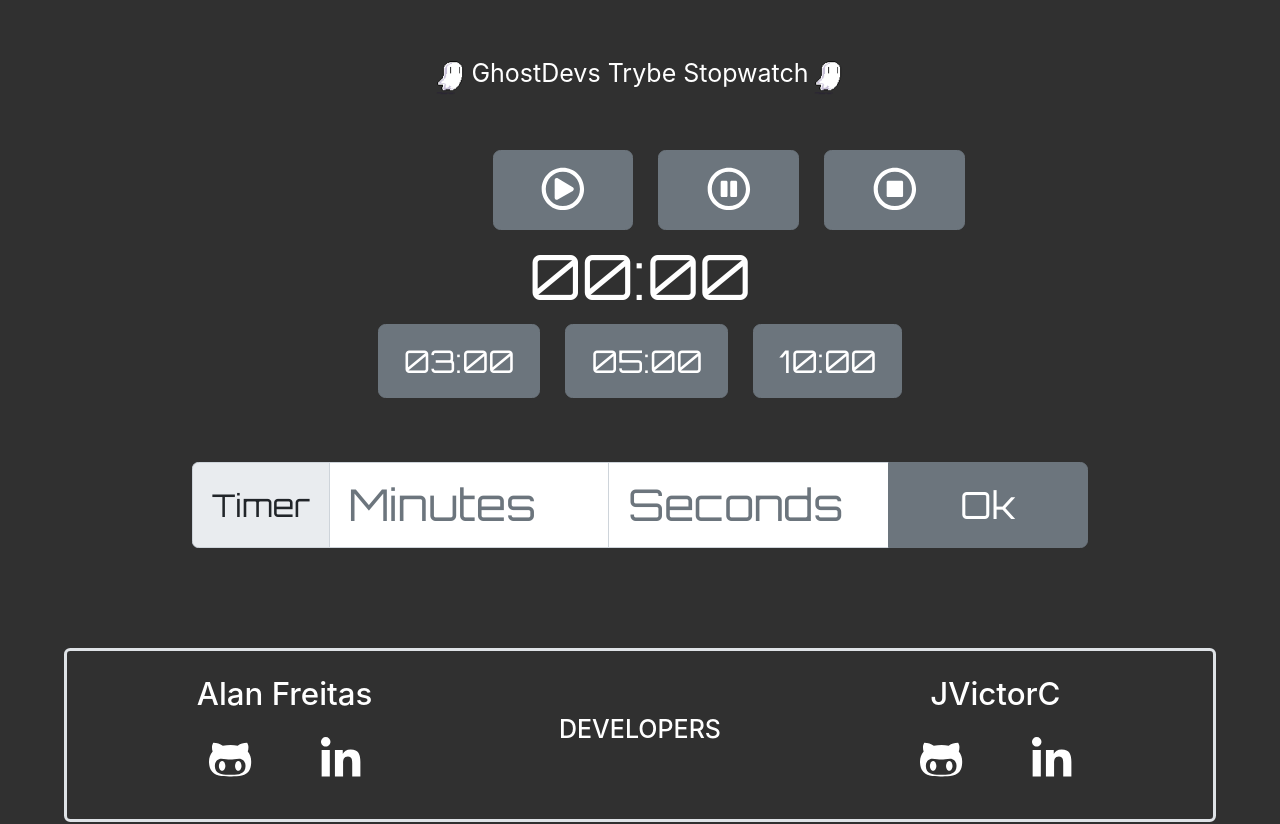
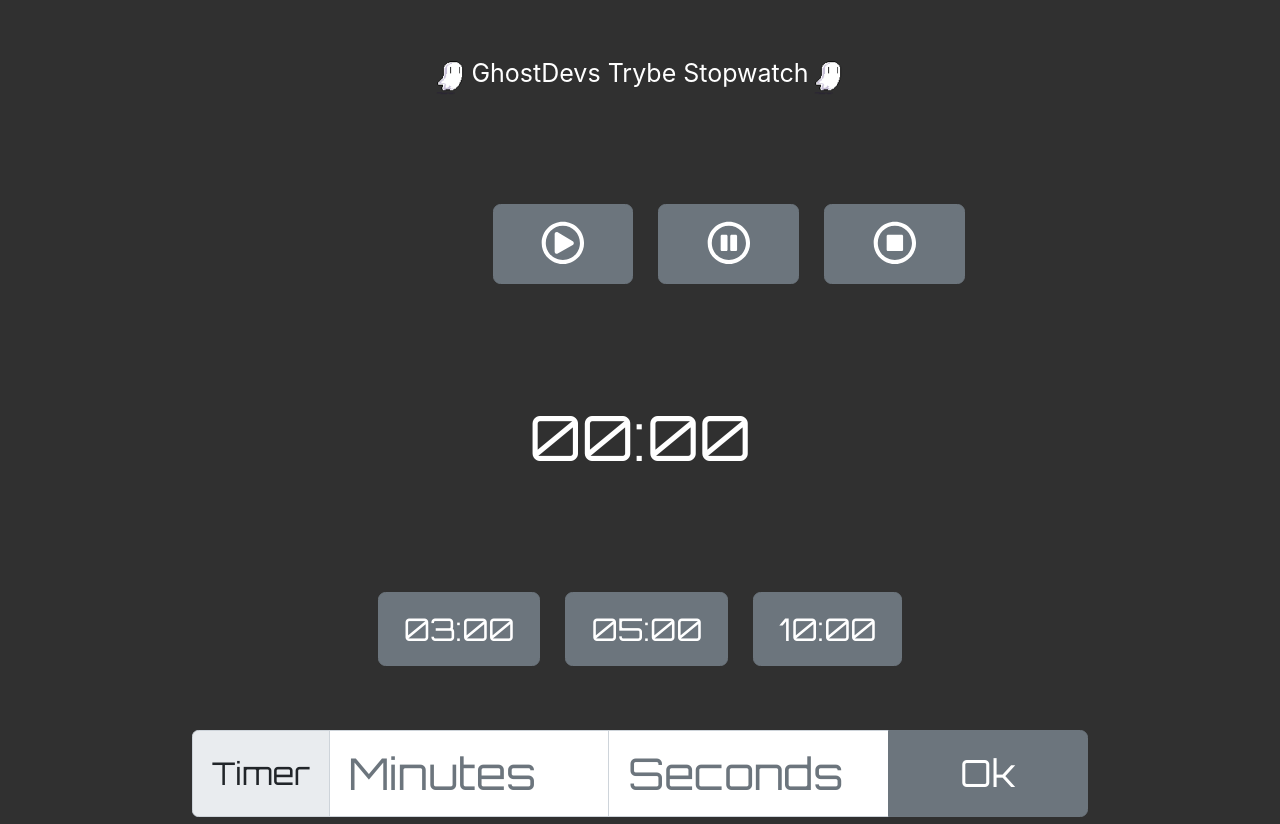
Before and after one commit to alanmdf/ghostdevs-stopwatch, a React (Create React App) app in the folder stopwatch-challenge/: page / in a window 1280 px wide. Shown: the top 824 px of the page. Built offline with nearby package versions, Linux system fonts and the light colour scheme.

Commit message:
Ajustando CSS

```diff
--- a/stopwatch-challenge/src/App.css
+++ b/stopwatch-challenge/src/App.css
@@ -17,11 +17,12 @@ header {
 }
 
 .main-section {
+  height: 90vh;
   display: flex;
   flex-direction: column;
   align-items: center;
   justify-content: space-around;
-  margin-bottom: 100px;
+  margin-bottom: 5%;
 }
 
 .action-btns-div {
```
